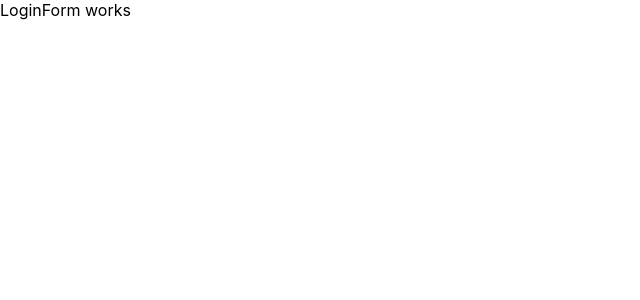
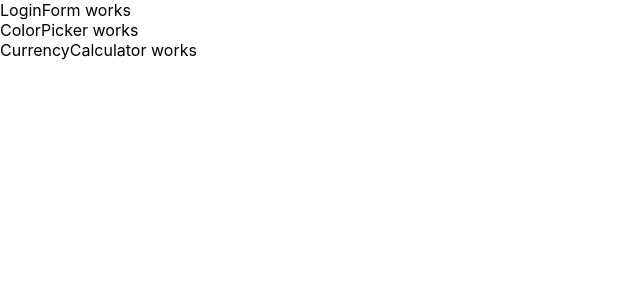
Before and after one commit to MarioKrstevski/react-smx, a React (Create React App) app: page / in a window 1280 px wide. Shown: the top 300 px of the page, without its empty margins (0-640 px from the left). Built offline with nearby package versions, Linux system fonts and the light colour scheme.

Commit message:
c7 prep 2

```diff
--- a/src/classes/C7/C7.js
+++ b/src/classes/C7/C7.js
@@ -1,9 +1,17 @@
+import ColorPicker from "./ColorPicker";
+import CurrencyCalculator from "./CurrencyCalculator";
 import LoginForm from "./LoginForm";
+
+// Color Picker
+// Login Form
+// Currency Calculator
 
 export default function C7(props) {
   return (
     <div>
       <LoginForm />
+      <ColorPicker />
+      <CurrencyCalculator />
     </div>
   );
 }
--- /dev/null
+++ b/src/classes/C7/ColorPicker.js
@@ -0,0 +1,3 @@
+export default function ColorPicker(props) {
+  return <div>ColorPicker works</div>;
+}
--- /dev/null
+++ b/src/classes/C7/CurrencyCalculator.js
@@ -0,0 +1,3 @@
+export default function CurrencyCalculator(props) {
+  return <div>CurrencyCalculator works</div>;
+}
```
